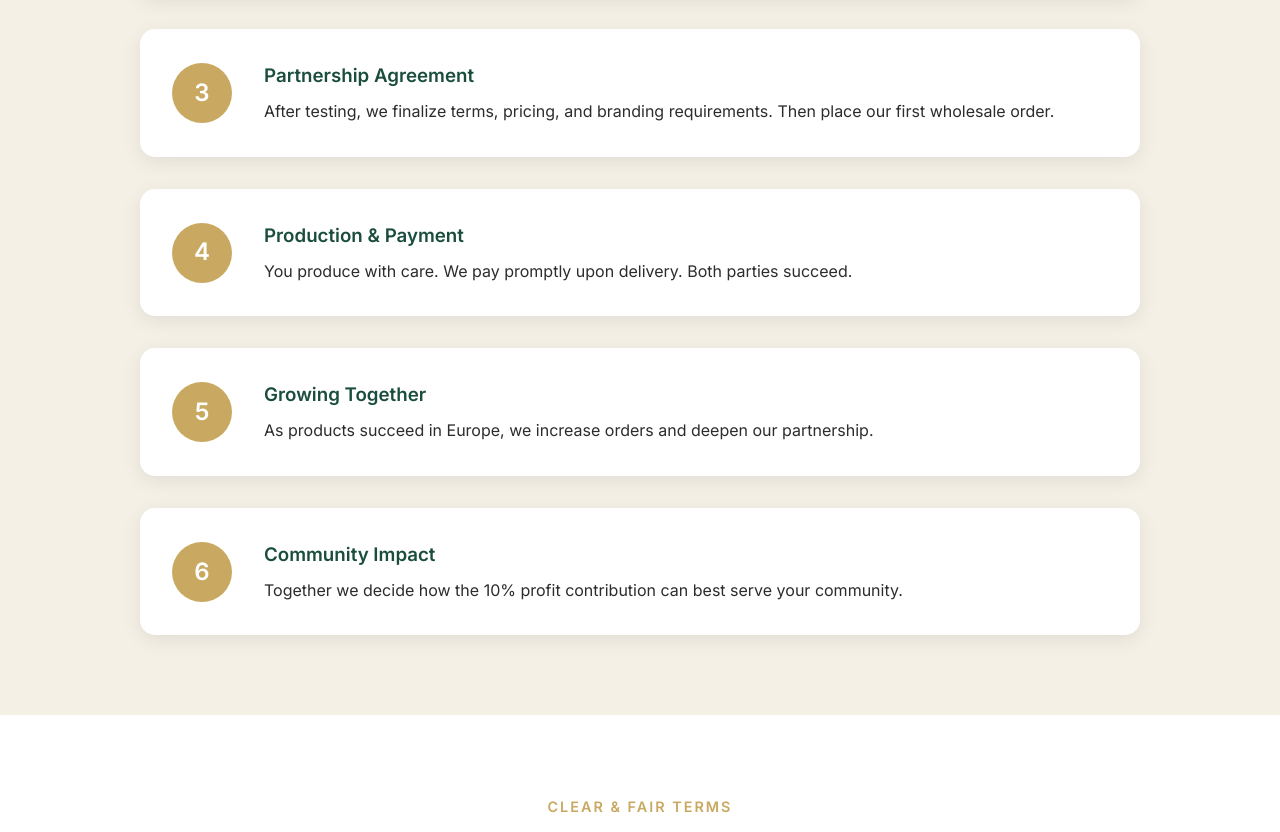
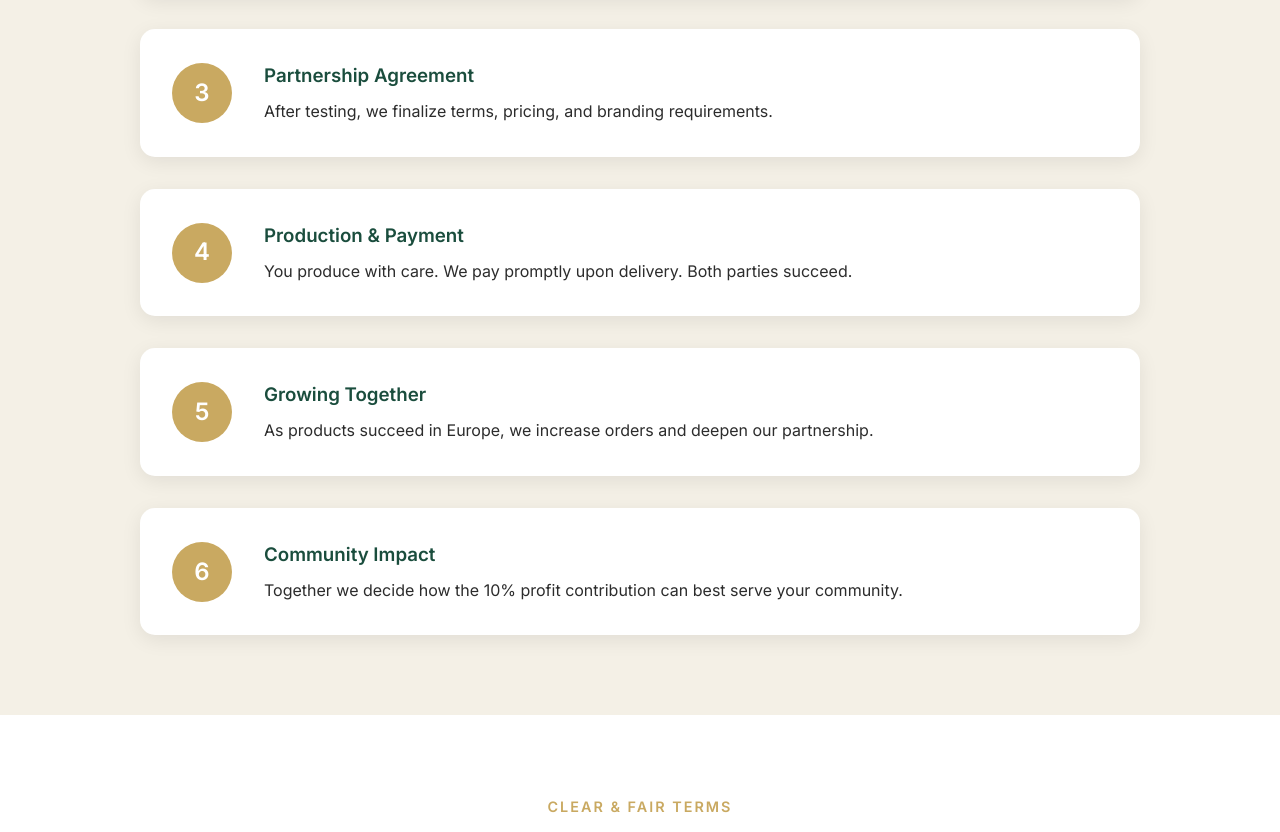
Before and after one commit to marcshaw/marcwellingtonwebsite, a plain HTML site: page index.html in a window 1280 px wide. Shown: the part 2337-3169 px from the top of the page. Drawn offline with nearby package versions, Linux system fonts and the light colour scheme.

Commit message:
Remove part

```diff
--- a/index.html
+++ b/index.html
@@ -610,7 +610,7 @@
                 <div class="step-number">3</div>
                 <div class="step-content">
                     <h3>Partnership Agreement</h3>
-                    <p>After testing, we finalize terms, pricing, and branding requirements. Then place our first wholesale order.</p>
+                    <p>After testing, we finalize terms, pricing, and branding requirements.</p>
                 </div>
             </div>
             <div class="process-step">
```
